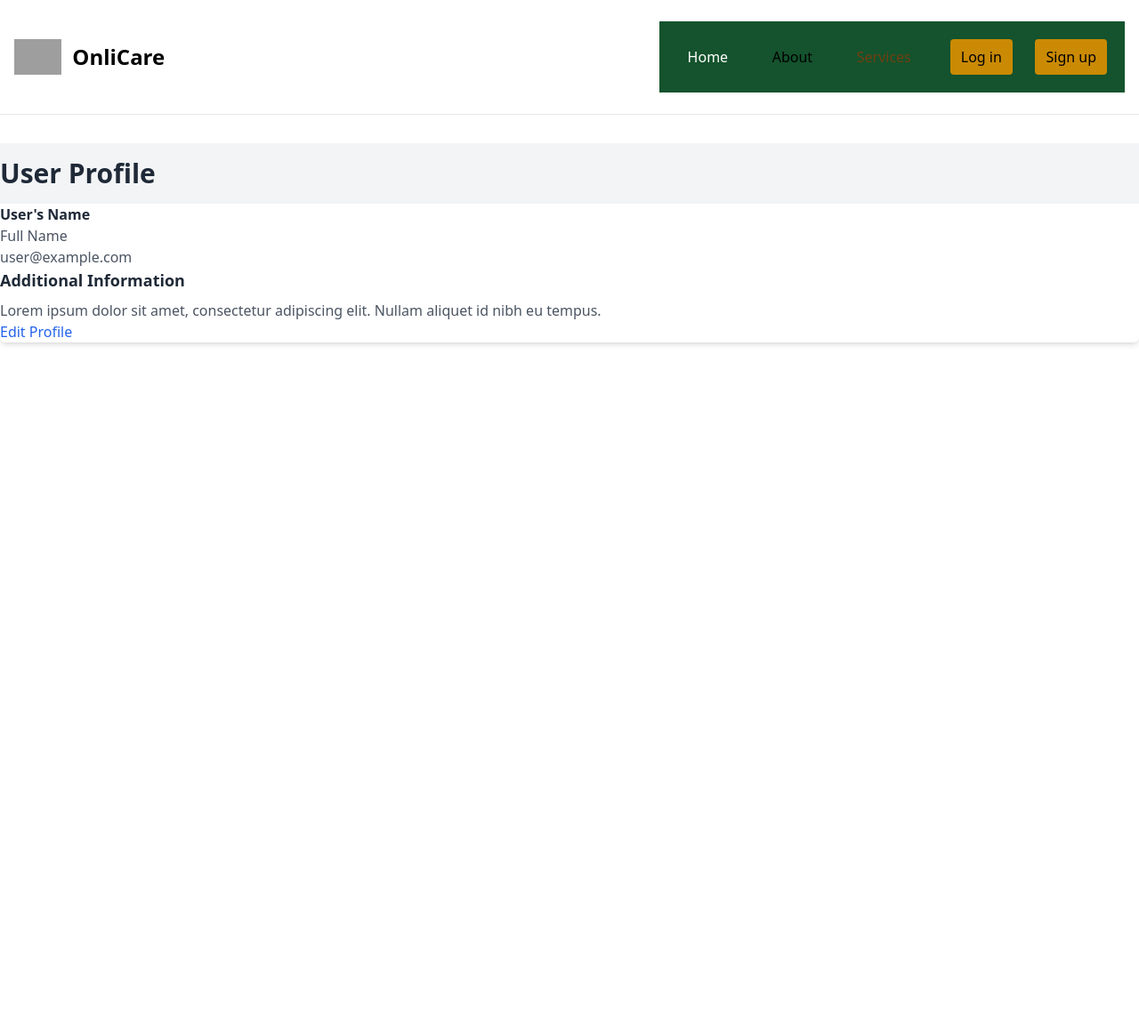
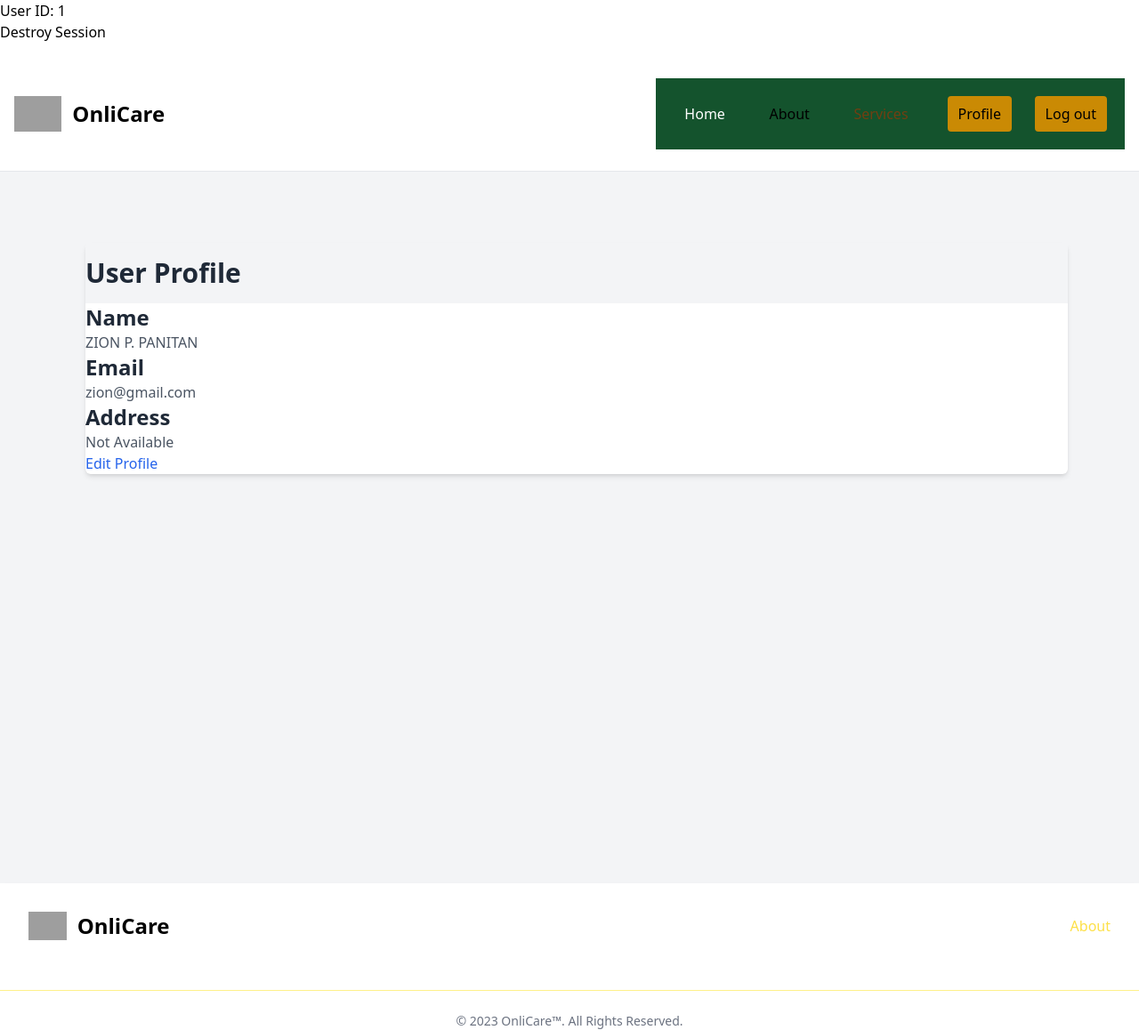
Before and after one commit to Striqes/OnliCare, a PHP site: page /user/profile.php in a window 1280 px wide. Shown: the whole page at 89% size. Before the commit the page ends 388 px from the top, so only its background shows below. Run offline with PHP 8.4, Linux system fonts and the light colour scheme; a user stored in the database is signed in; data comes from the database, SQL or seed files in the repository; tables that the repository leaves empty hold one stand-in row (values such as "Sample post"); grey boxes are pictures that could not be loaded.

Commit message:
Added profile.php and fixed index bugs

```diff
--- a/Project/user/profile.php
+++ b/Project/user/profile.php
@@ -1,17 +1,28 @@
+<?php
+include '../user/core/connection.php';
+include '../user/core/sessiontimeout.php';
+
+if (!isset($_SESSION['user_id'])) {
+    exit('User is not logged in.');
+}
+
+?>
+
 <!DOCTYPE html>
 <html lang="en">
-
 <head>
     <meta charset="UTF-8">
     <meta name="viewport" content="width=device-width, initial-scale=1.0">
-    <title>User Profile - OnliCare</title>
+    <title>OnliCare</title>
+    <link rel="stylesheet" href="https://cdnjs.cloudflare.com/ajax/libs/font-awesome/5.15.4/css/all.min.css"> <!-- HUMBRUGER -->
+    <script src="https://unpkg.com/ionicons@4.5.10-0/dist/ionicons.js"></script>
     <script src="https://ajax.googleapis.com/ajax/libs/jquery/3.7.1/jquery.min.js"></script> <!-- AJAX CDN -->
     <link rel="stylesheet" href="../output.css">
+
 </head>
+<body class="bg-white">
 
-<body class="bg-black">
-
-    <!-- Navigation -->
+    <!-- NAV BAR -->
     <header>
         <nav class="bg-white border-b border-gray-200 dark:bg-green-900">
             <div class="max-w-screen-xl mx-auto px-4 py-6 flex items-center justify-between">
@@ -24,13 +35,13 @@
                 <div class="gap-8 nav-links duration-500 md:static absolute md:min-h-fit bg-green-900 max-h-[15vh] left-0 top-[-100%] md:w-auto w-full flex items-center p-5">
                     <ul class="mx-auto md:ml-0 flex flex-col items-center justify-center gap-8 md:flex-row md:gap-[2vw]">
                         <li>
-                            <a href="#" onclick="onToggleMenu(this); scrollToContent('home')" class="block py-2 px-3 text-white rounded hover:bg-transparent hover:text-green-700 dark:text-white dark:hover:text-yellow-300">Home</a>
+                            <a href="../index.php#home" class="block py-2 px-3 text-white rounded hover:bg-transparent hover:text-green-700 dark:text-white dark:hover:text-yellow-300">Home</a>
                         </li>
                         <li>
-                            <a href="#" onclick="onToggleMenu(this); scrollToContent('about-us')" class="block py-2 px-3 rounded hover:text-green-700 dark:text-white dark:hover:text-yellow-500">About</a>
+                            <a href="../index.php#about-us" class="block py-2 px-3 rounded hover:text-green-700 dark:text-white dark:hover:text-yellow-500">About</a>
                         </li>
                         <li>
-                            <a href="#" onclick="onToggleMenu(this); scrollToContent('services')" class="block py-2 px-3 text-yellow-900 rounded hover:text-green-700 dark:text-white dark:hover:text-yellow-500">Services</a>
+                            <a href="../index.php#services" class="block py-2 px-3 text-yellow-900 rounded hover:text-green-700 dark:text-white dark:hover:text-yellow-500">Services</a>
                         </li>
                     </ul>
                     <ul id="loginButtons" class="mx-auto md:ml-0 flex flex-col items-center justify-center gap-8 md:flex-row md:gap-[2vw]">
@@ -48,9 +59,9 @@
             </div>
         </nav>
     </header>
-    <!-- Profile Content -->
-    <main class="container mx-auto py-8">
 
+    <!-- CONTENT -->
+    <main class="bg-gray-100 p-20 pl-24 min-h-screen">
         <div class="max-w-3xl mx-auto bg-white shadow-md rounded-md overflow-hidden">
 
         <!-- Profile Header -->
@@ -62,26 +73,49 @@
         <div class="p-6">
 
             <!-- PHP dynamic content -->
-                <!-- Your PHP code to fetch and display user information goes here -->
+            <?php
+                $user_id = $_SESSION['user_id'];
+                $query = "SELECT * FROM user WHERE UserID = ?";
+                $stmt = $conn->prepare($query);
+                $stmt->bind_param("i", $user_id); // "i" indicates the variable type is integer
+
+                $stmt->execute();
+                $result = $stmt->get_result();
+                $user = $result->fetch_assoc();
+
+                $name = strtoupper($user['First_Name'] . " " . $user['Middle_Initial'] . ". " . $user['Last_Name']);
+                $email = $user['Email'];
+                $addressid = $user['Address_ID'];
+
+                $address_query = "SELECT * FROM address WHERE Address_ID = ?";
+                $address_stmt = $conn->prepare($address_query);
+                $address_stmt->bind_param("i", $addressid); // "i" indicates the variable type is integer
+
+                $address_stmt->execute();
+                $address_result = $address_stmt->get_result();
+                $address = $address_result->fetch_assoc();
+
+                if($address_result->num_rows > 0){
+                    $Full_Address = $address['Baranggay'] . ", " . $address['City'] . ", " . $address['Province'] . ", " . $address['Zip_Code'] . ", " . $address['Country'];
+                } else {
+                    $Full_Address = "Not Available";
+                }
+
+
+
+            ?>
 
             <div class="flex items-center space-x-4">
                 <!-- User Details -->
                 <div>
                     <!-- Display user details fetched from PHP -->
-                        <h2 class="text-xl font-semibold text-gray-800">User's Name</h2>
-                        <!-- Example: Display user's full name -->
-                        <p class="text-gray-600">Full Name</p>
-                        <!-- Example: Display user's email -->
-                        <p class="text-gray-600">user@example.com</p>
+                    <h2 class="text-2xl font-semibold text-gray-800">Name</h2>
+                    <p class="text-gray-600"><?php echo $name ?></p>
+                    <h2 class="text-2xl font-semibold text-gray-800">Email</h2>
+                    <p class="text-gray-600"><?php echo $email ?></</p>
+                    <h2 class="text-2xl font-semibold text-gray-800">Address</h2>
+                    <p class="text-gray-600"><?php echo $Full_Address ?></</p>
                 </div>
-                </div>
-
-                <!-- Additional Profile Information -->
-                <div class="mt-6">
-                    <h3 class="text-lg font-semibold text-gray-800">Additional Information</h3>
-                    <!-- Example: Display additional profile information -->
-                    <p class="mt-2 text-gray-600">Lorem ipsum dolor sit amet, consectetur adipiscing elit. Nullam
-                        aliquet id nibh eu tempus.</p>
             </div>
 
             <!-- Edit Profile Button -->
@@ -92,16 +126,89 @@
         </div>
 
         </div>
-
     </main>
 
-    <!-- Footer -->
-    <footer class="bg-white border-t border-gray-200 py-4">
-        <div class="container mx-auto text-center text-gray-600">
-            <!-- Footer content -->
+
+    <!-- FOOTER -->
+    <footer class="bg-white shadow-md dark:bg-green-900">
+        <div class="max-w-screen-xl mx-auto p-4 md:p-8 flex flex-col md:flex-row items-center justify-between">
+            <a href="../index.php" class="flex items-center space-x-3 rtl:space-x-reverse mb-4 md:mb-0">
+                <img src="..\..\assets\onlicarelogo.svg" class="h-8" alt="Logo">
+                <span class="text-2xl font-semibold whitespace-nowrap dark:text-white">OnliCare</span>
+            </a>
+            <ul class="flex flex-wrap justify-center md:justify-end items-center space-x-4">
+                <li>
+                    <a href="../index.php#about-us" onclick="scrollToContent('about-us')" class="hover:underline text-yellow-300">About</a>
+                </li>
+            </ul>
         </div>
+        <hr class="my-6 border-yellow-200 dark:border-yellow-700">
+        <span class="block text-sm text-gray-500 text-center dark:text-gray-400">© 2023 <a href="#" class="hover:underline">OnliCare™</a>. All Rights Reserved.</span>
     </footer>
 
+    <!-- ScrollDown Script -->
+    <script>
+        function scrollToContent(id){
+            const element = document.getElementById(id);
+            element.scrollIntoView({ behavior: "smooth"})
+
+        }
+
+        // Function for Menu Button on smaller dimension devices
+        const navLinks = document.querySelector('.nav-links')
+        function onToggleMenu(e){
+            e.name = e.name === 'menu' ? 'close' : 'menu'
+            navLinks.classList.toggle('top-[9%]')
+            // navLinks.classList.toggle('hidden');
+        }
+
+        function changeLoginButtonsContent() {
+            var loginButtons = document.getElementById("loginButtons");
+            if (loginButtons) {
+                loginButtons.innerHTML = `
+                    <li>
+                        <a href="user/profile.php" class="block py-2 px-3 bg-yellow-600 text-black rounded dark:text-blac dark:hover:text-white">Profile</a>
+                    </li>
+                    <li>
+                        <button type="submit" onclick="logout()" class="block py-2 px-3 bg-yellow-600 text-black rounded dark:text-blac dark:hover:text-white">Log out</button>
+                    </li>
+                `;
+            }
+        }
+
+        function logout() {
+            var xhr = new XMLHttpRequest();
+            xhr.open("POST", "../user/core/logout.php", true);
+            xhr.setRequestHeader("Content-Type", "application/x-www-form-urlencoded");
+            xhr.onreadystatechange = function() {
+                if (xhr.readyState === 4 && xhr.status === 200) {
+                    console.log(xhr.responseText);
+                }
+            };
+            xhr.send("action=logout");
+            location.reload();
+        }
+
+    </script>
+
+
+<?php
+    if(!$_SESSION["user_id"]){
+        // nothing happens
+    } else {
+        $user_id = $_SESSION['user_id'];
+        $query = "SELECT First_Name, Middle_Initial, Last_Name FROM user WHERE UserID = ?";
+        $stmt = $conn->prepare($query);
+        $stmt->bind_param("i", $user_id);
+
+        $stmt->execute();
+        $result = $stmt->get_result();
+        $user = $result->fetch_assoc();
+
+        echo '<script>changeLoginButtonsContent();</script>';
+    }
+
+?>
+
 </body>
-
 </html>
```
Also changed, not shown: Project/index.php (+31 -4 lines), Project/user/signup.html (deleted, +0 -71 lines). Lines whose indentation alone changed are shown as unchanged.
